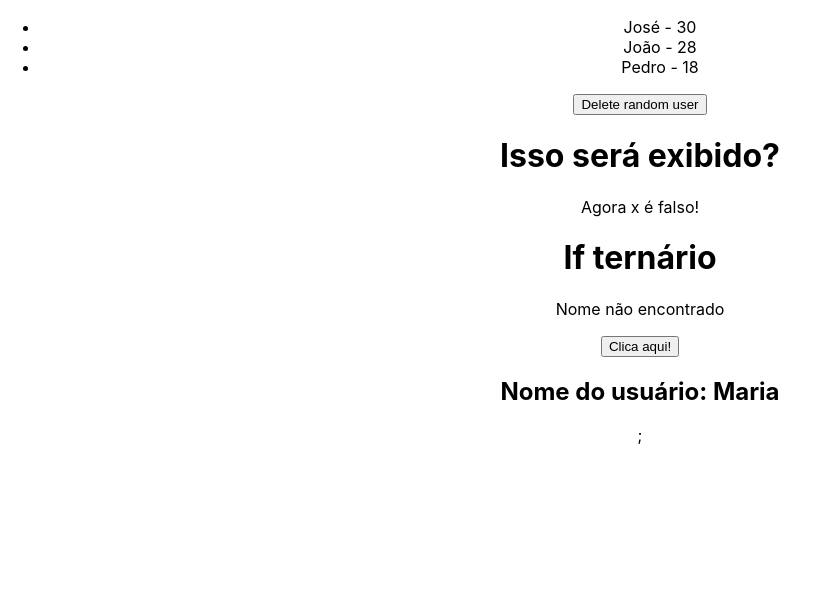
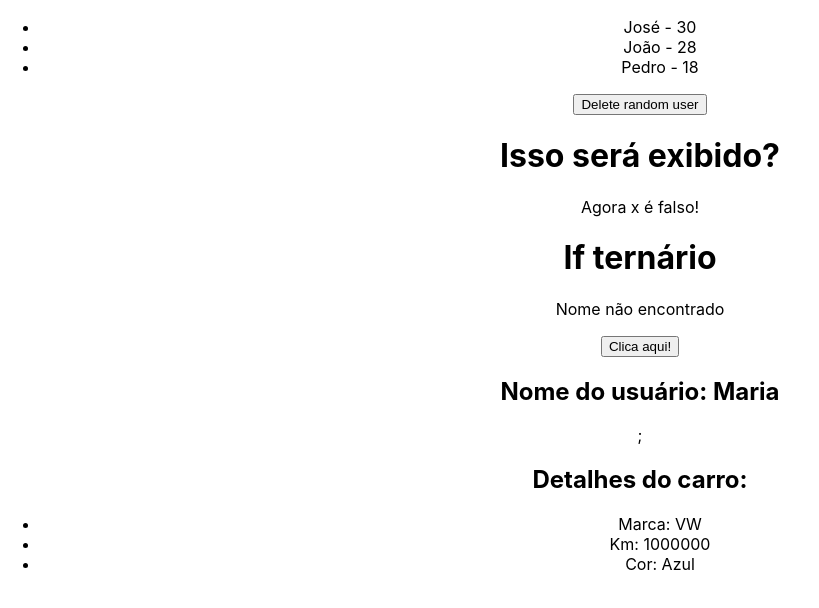
Before and after one commit to KrhystFerrari/Curso-React-Section3, a React (Create React App) app in the folder react-section3/: page / in a window 1280 px wide. Shown: the part 1187-1795 px from the top of the page, without its empty margins (0-819 px from the left). Built offline with nearby package versions, Linux system fonts and the light colour scheme.

Commit message:
Destructuring

```diff
--- a/react-section3/src/App.js
+++ b/react-section3/src/App.js
@@ -6,6 +6,8 @@
 import ListRender from './components/ListRender';
 import ManageData from './components/ManageData';
 import ShowUserName from './components/ShowUserName';
+import CarDetails from './components/CarDetails';
+
 
 function App() {
   const name = 'Joaquim';
@@ -25,7 +27,11 @@
       <ManageData />
       <ListRender />
       <ConditionalRender />
+      {/* props */}
       <ShowUserName name={userName} />
+      {/* destructuring */}
+      <CarDetails brand="VW" km={1000000} color="Azul" />
+
     </div>
   );
 }
--- /dev/null
+++ b/react-section3/src/components/CarDetails.js
@@ -0,0 +1,15 @@
+
+const CarDetails = ({brand, km, color}) => {
+  return (
+    <div>
+        <h2>Detalhes do carro: </h2>
+        <ul>
+            <li>Marca: {brand}</li>
+            <li>Km: {km}</li>
+            <li>Cor: {color}</li>
+        </ul>
+    </div>
+  );
+};
+
+export default CarDetails;
```
